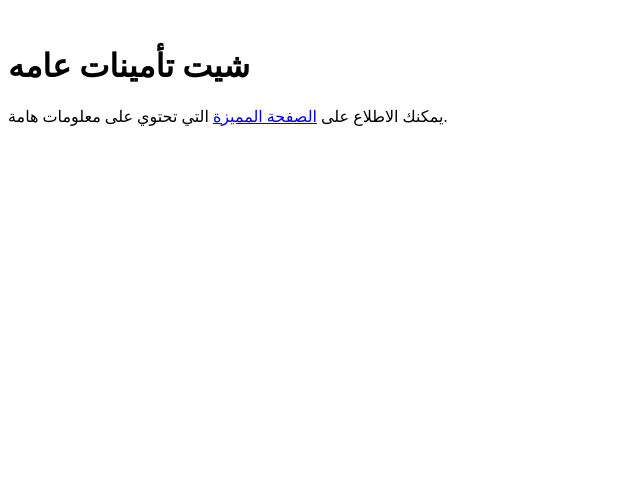
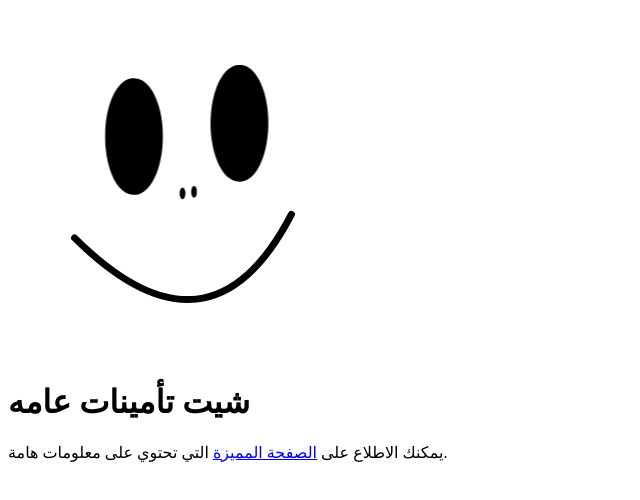
Before and after one commit to SeifTechnone/SHEET-NOW, a plain HTML site: page index.html in a window 1280 px wide. Shown: the whole page, without its empty margins (0-640 px from the left). Drawn offline with Linux system fonts and the light colour scheme.

Commit message:
Update index.html

```diff
--- a/index.html
+++ b/index.html
@@ -5,19 +5,19 @@
     <meta name="viewport" content="width=device-width, initial-scale=1.0">
     <title>شيت تأمينات عامه</title>
     <style>
-        .invisible-image {
-            width: 0;
-            height: 0;
-            opacity: 0;
+        .visible-image {
+            width: auto;
+            height: auto;
+            opacity: 1;
         }
     </style>
 </head>
 <body>
-    <!-- الصورة الغير مرئية -->
-    <img class="invisible-image" src="image.jpg" alt="صفحة الغلاف">
+    <!-- الصورة المرئية -->
+    <img class="visible-image" src="https://seiftechnone.github.io/SHEET-NOW/image.jpg" alt="صفحة الغلاف">
 
     <!-- بقية عناصر الصفحة -->
     <h1>شيت تأمينات عامه</h1>
-    <p>يمكنك الاطلاع على <a href="https://seiftechnone.github.io/SHEET-NOW/image.png">الصفحة المميزة</a> التي تحتوي على معلومات هامة.</p>
+    <p>يمكنك الاطلاع على <a href="https://seiftechnone.github.io/SHEET-NOW/">الصفحة المميزة</a> التي تحتوي على معلومات هامة.</p>
 </body>
 </html>
```
